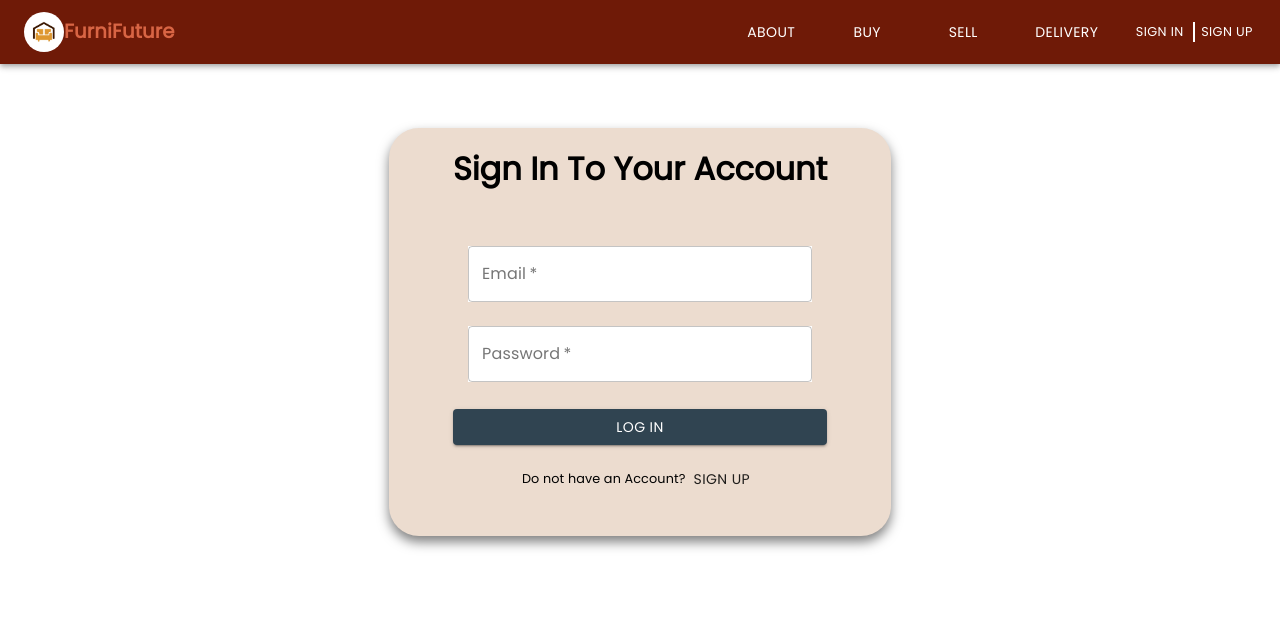
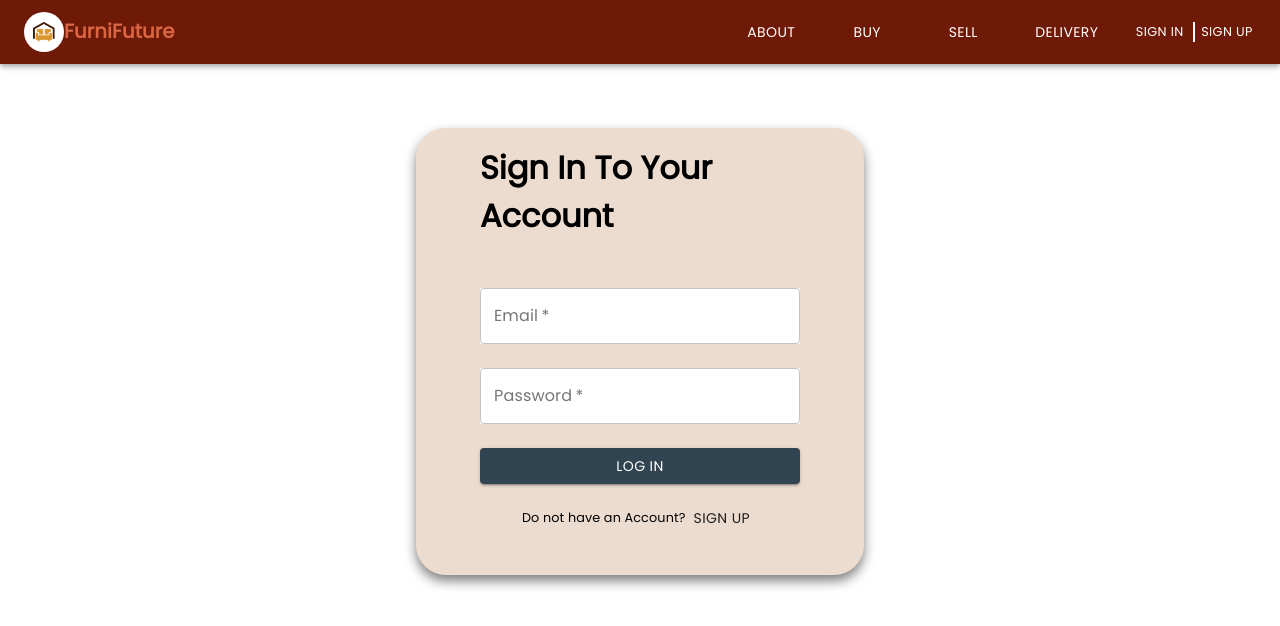
Before and after one commit to AhmadNourelddine/furnifuture, a React (Create React App) app: page /sell in a window 1280 px wide. Shown: the top 626 px of the page. Built offline with nearby package versions, Linux system fonts and the light colour scheme.

Commit message:
fixes in display

```diff
--- a/src/css/createDelivery-profile/createDelivery-profile.css
+++ b/src/css/createDelivery-profile/createDelivery-profile.css
@@ -3,7 +3,7 @@
     background-color: #ECDCCF;
     display: flex !important;
     flex-direction: row !important;
-    justify-content: flex-start !important;
+    justify-content: center !important;
     flex-wrap: wrap !important;
     padding: 3rem 2rem;
 }
@@ -26,6 +26,7 @@
 }
 
 .deliveryprofile-cancel-create-btns{
+    padding-top: 5rem;
     width: 30rem !important;
     display: flex;
     flex-direction: row;
--- a/src/css/login/login.css
+++ b/src/css/login/login.css
@@ -5,6 +5,7 @@
     justify-content: center;
     align-items: center;
     background-color: #ECDCCF;
+    width: 20rem;
 }
 
 #signin-box{
@@ -28,6 +29,7 @@
 }
 .outlined-basic{
     background-color: white;
+    width: inherit;
 }
 
 .sign-in-page-sign-up-link{
--- a/src/css/navbar/navbar.css
+++ b/src/css/navbar/navbar.css
@@ -38,3 +38,7 @@
     font-weight: 900 !important;
     font-size: 90% !important;
 }
+
+.navbar-icons:hover{
+    border-bottom: solid;
+}
--- a/src/css/signup/signup.css
+++ b/src/css/signup/signup.css
@@ -5,6 +5,7 @@
     justify-content: center;
     align-items: center;
     background-color: #ECDCCF;
+    width: 20rem;
 }
 #sign-up{
     font-size: 200%;
@@ -25,5 +26,6 @@
 }
 .outlined-basic{
     background-color: white;
+    width: inherit;
     margin: 1%;
 }
```
